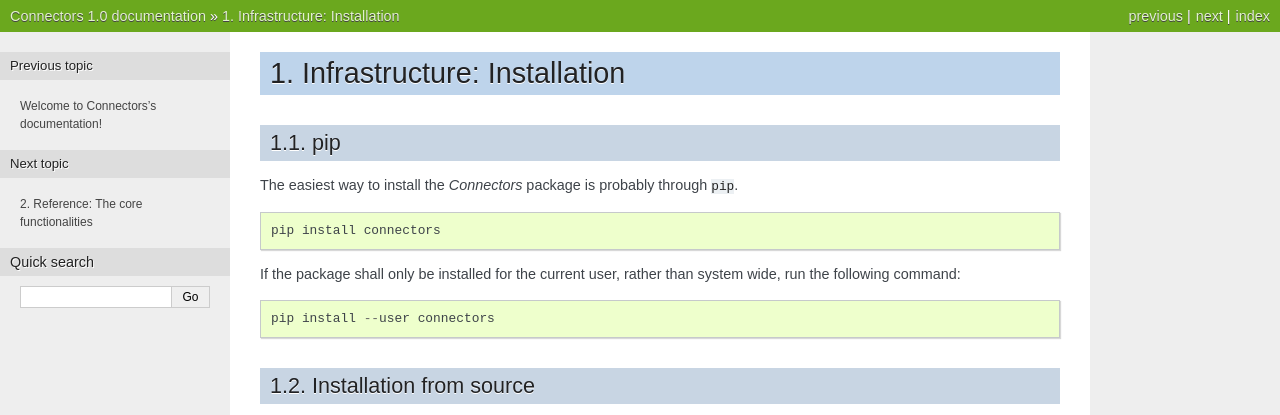
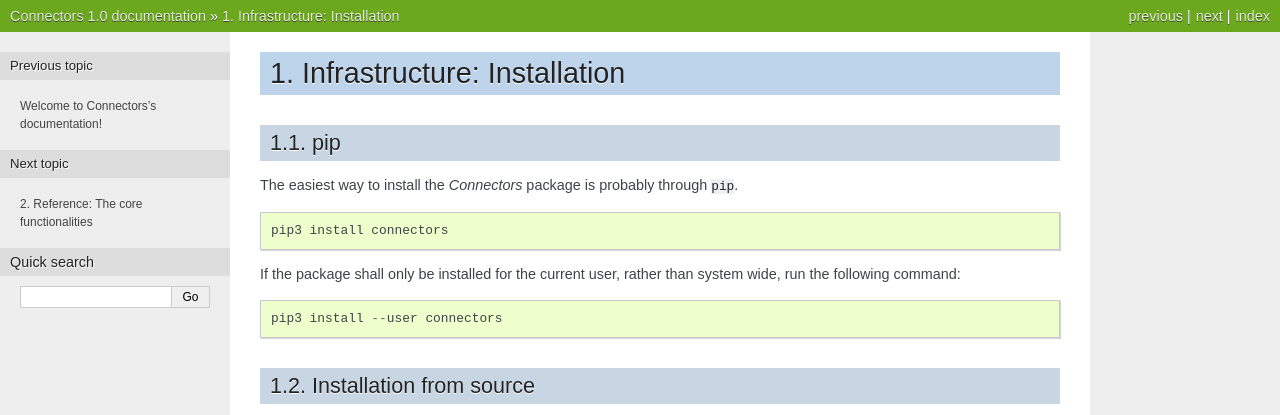
Before and after one commit to JonasSC/Connectors, a Sphinx documentation site: the page built from documentation/installation.rst, in a window 1280 px wide. Shown: the top 415 px of the page. Built offline with Sphinx 7.4.7, drawn with Linux system fonts in a browser that asks for light colours.

Commit message:
Changed "pip" to "pip3" in the installation instructions

```diff
--- a/README.rst
+++ b/README.rst
@@ -39,7 +39,7 @@ Python 3.5 might work, but this is not tested.
 
 ::
 
-   pip install connectors
+   pip3 install connectors
 
 Documentation
 -------------
--- a/documentation/installation.rst
+++ b/documentation/installation.rst
@@ -8,13 +8,13 @@ The easiest way to install the *Connectors* package is probably through ``pip``.
 
 ::
 
-   pip install connectors
+   pip3 install connectors
 
 If the package shall only be installed for the current user, rather than system wide, run the following command:
 
 ::
 
-   pip install --user connectors
+   pip3 install --user connectors
 
 
 Installation from source
```
